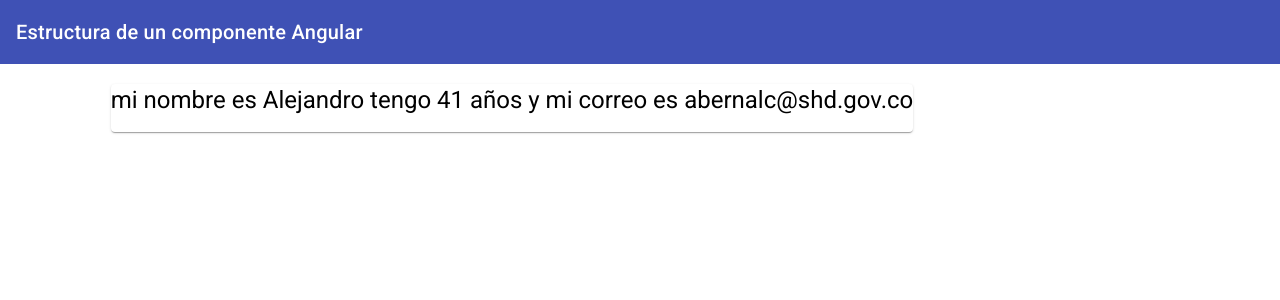
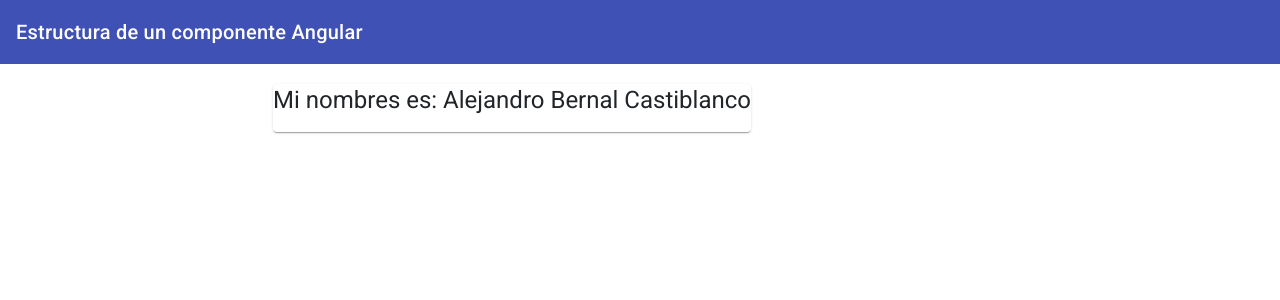
Before and after one commit to albernalca/Angular, an Angular app: page / in a window 1280 px wide. Shown: the top 300 px of the page. Built offline with nearby package versions, Linux system fonts and the light colour scheme.

Commit message:
DataBinding + interpolación

```diff
--- a/angular.json
+++ b/angular.json
@@ -89,9 +89,16 @@
             ],
             "styles": [
               "@angular/material/prebuilt-themes/indigo-pink.css",
-              "src/styles.css"
+              "src/styles.css",
+              "node_modules/bootstrap/dist/css/bootstrap.min.css",
+              "src/styles.scss"
             ],
-            "scripts": []
+            "scripts": [
+              "node_modules/jquery/dist/jquery.min.js",
+              "node_modules/@popperjs/core/dist/umd/popper.min.js",
+              "node_modules/bootstrap/dist/js/bootstrap.min.js"
+
+            ]
           }
         }
       }
--- a/package.json
+++ b/package.json
@@ -20,6 +20,9 @@
     "@angular/platform-browser": "^15.2.0",
     "@angular/platform-browser-dynamic": "^15.2.0",
     "@angular/router": "^15.2.0",
+    "@popperjs/core": "^2.11.7",
+    "bootstrap": "^5.2.3",
+    "jquery": "^3.6.4",
     "rxjs": "~7.8.0",
     "tslib": "^2.3.0",
     "zone.js": "~0.12.0"
--- a/src/app/app.component.html
+++ b/src/app/app.component.html
@@ -1,4 +1,4 @@
-<div class="container">
+<div>
 
   <mat-toolbar color="primary">
     <span>Estructura de un componente Angular</span>
@@ -7,10 +7,8 @@
   <div class="centro">
     <mat-card>
       <h1>
-        {{mostrarNombre()}}
+       Mi nombres es: {{nombre}}
       </h1>
     </mat-card>
   </div>
-
-
 </div>
--- a/src/app/app.component.ts
+++ b/src/app/app.component.ts
@@ -1,33 +1,27 @@
-import { Component, OnInit } from '@angular/core';
+import { Component,} from '@angular/core';
 
 @Component({
   selector: 'app-root',
   templateUrl: './app.component.html',
   styleUrls: ['./app.component.css']
 })
-export class AppComponent implements OnInit {
+export class AppComponent {
 
-  //Declaro las propiedades del Componente
+  //DataBiding: Caracteristica que comunica datos entre el TS y HTML de manera unidireccional y bidireccional
+
+  //INTERPOLACIÓN : los datos viajan desde el componente hacia el DOM
+
+  //Declaro la Variable:
   nombre: string
-  edad: number
-  correo: string
 
-  //Inicializo en el constructor las propiedades
+  //creo constructor e inicializo la variable
   constructor(){
-    this.nombre = 'Alejandro'
-    this.edad = 41
-    this.correo = 'abernalc@shd.gov.co'
-   }
-
-  //ngOnInit Inicialización de propiedades o lógica del componente
-  ngOnInit(): void {
-
+    this.nombre = 'Alejandro Bernal Castiblanco'
   }
 
-  //declaración del metodo del componente
-  mostrarNombre(): string {
-    return ` mi nombre es ${this.nombre} tengo ${this.edad} años y mi correo es ${this.correo}`
-  }
+
+
+
 
 }
 
--- a/src/styles.css
+++ b/src/styles.css
@@ -1,4 +1,2 @@
 /* You can add global styles to this file, and also import other style files */
-
-html, body { height: 100%; }
-body { margin: 0; font-family: Roboto, "Helvetica Neue", sans-serif; }
+@import '~bootstrap/dist/css/bootstrap.min.css'
```
Also changed, not shown: 1 other file (tests, documents, lock files or other folders).
